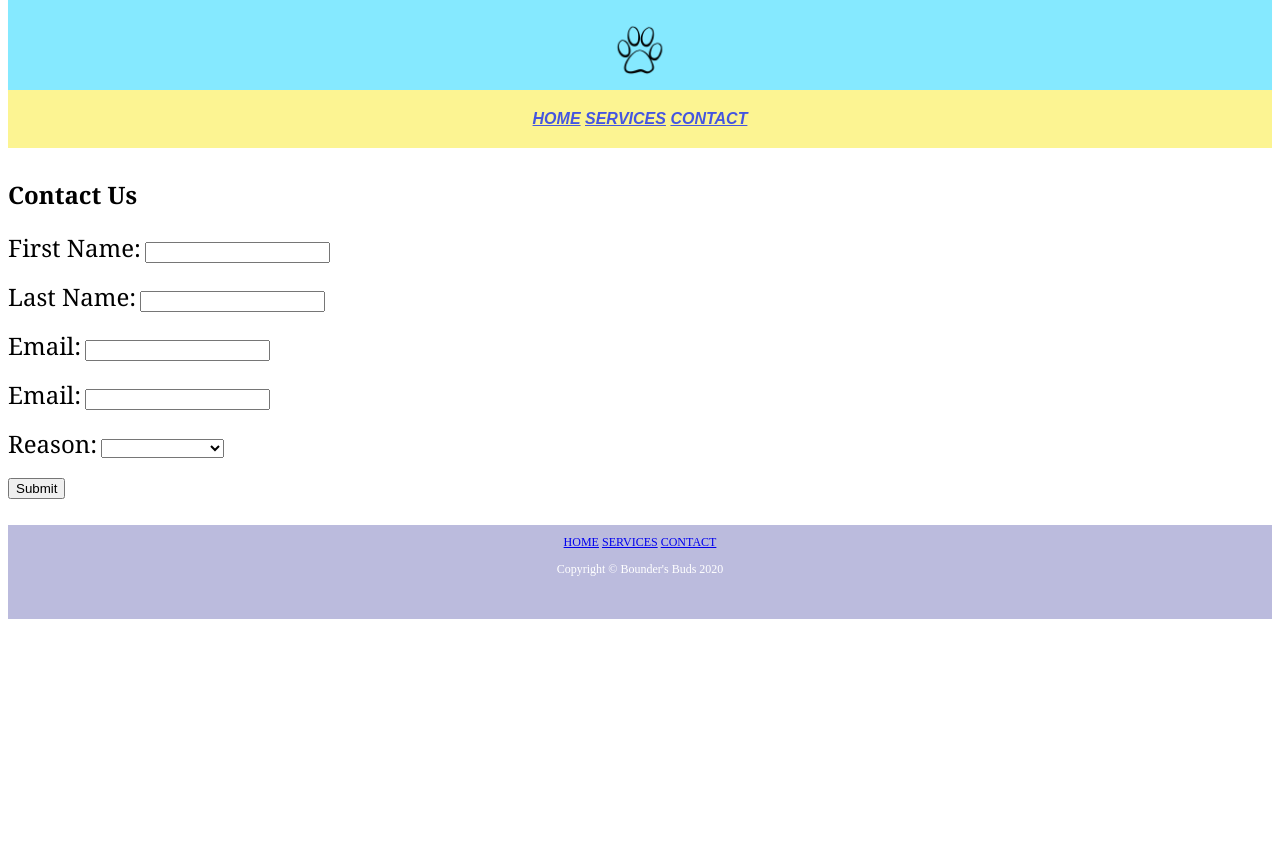
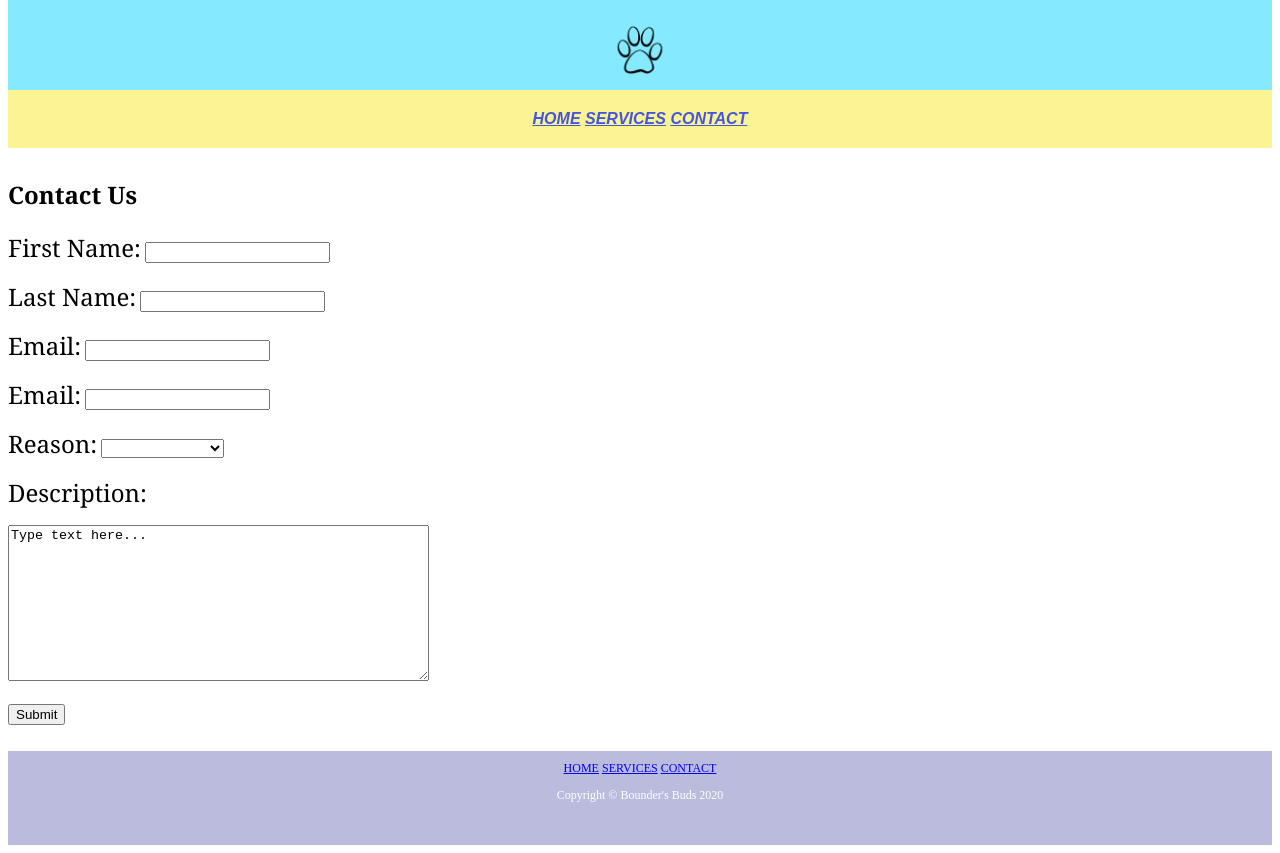
Before and after one commit to annmarieb1/comp20, a plain HTML site: page business-website/contact.html in a window 1280 px wide. Shown: the part 221-1074 px from the top of the page. Before the commit the page ends 848 px from the top, so only its background shows below. Drawn offline with Linux system fonts and the light colour scheme.

Commit message:
Edit contact

```diff
--- a/business-website/contact.html
+++ b/business-website/contact.html
@@ -48,15 +48,15 @@
                     <label>Last Name:</label>
                     <input type="text" name="name" id="first_name" required="1">
                 </p>
-                <label>Email:</label>
+                    <label>Email:</label>
                     <input type="text" name="email" id="email" required="1">
                 </p>
                 <p>
-                <label>Email:</label>
+                    <label>Email:</label>
                     <input type = "number" name="number">
                 </p>
                 <p>
-                <label>Reason:</label>
+                    <label>Reason:</label>
                     <select id = "reasonList" required="1">
                         <option value="blank"></option>
                         <option value="inquiry">Inquiry</option>
@@ -66,6 +66,16 @@
                         <option value="other">Other</option>
                      </select>
                 </p>
+                <p>
+                    <label>Description:</label>
+                </p>
+                <textarea
+                    rows="10"
+                    cols="50"
+                    type="text"
+                    name="description">Type text here...
+                </textarea>
+
                 <p><input type = "submit" value = "Submit"></p>
             </form>
         </div>
```
